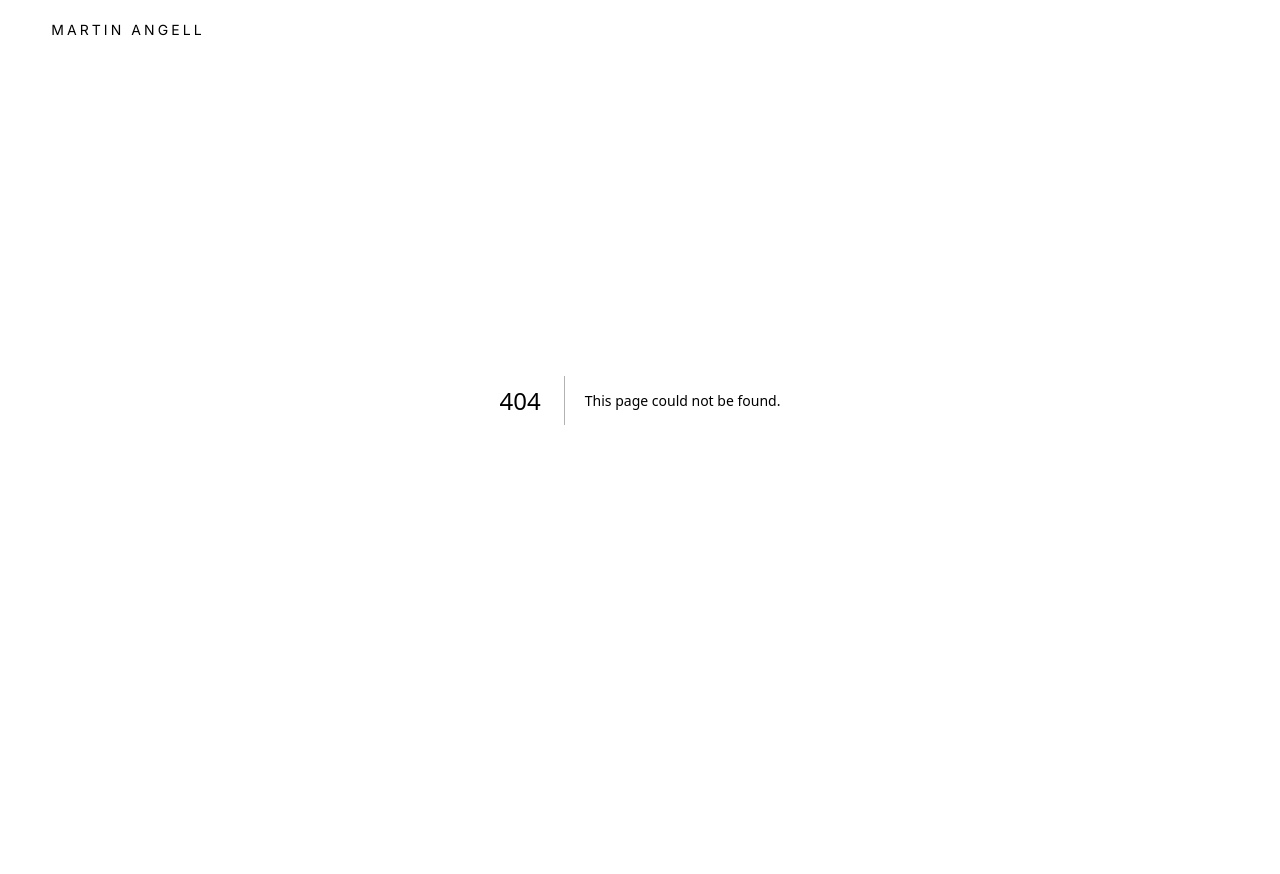
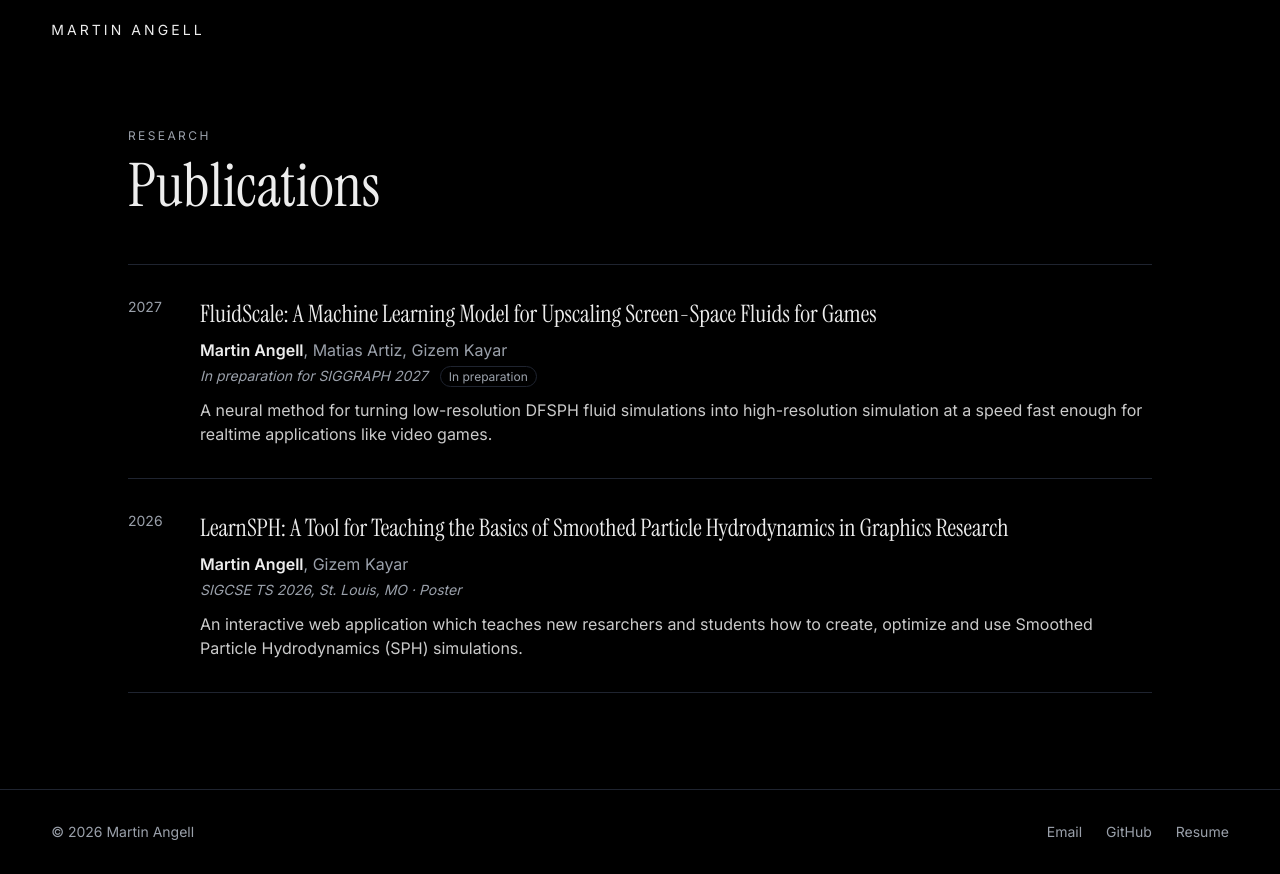
Before and after one commit to MartinTAngell/martinangell, a Next.js app: page /publications in a window 1280 px wide. Before the commit this address had no page. Before the commit the page ends 800 px from the top, so only its background shows below. Built offline with nearby package versions, Linux system fonts and the light colour scheme.

Commit message:
Publications pages

```diff
--- /dev/null
+++ b/content/publications/fluidscale.md
@@ -0,0 +1,9 @@
+---
+title: "FluidScale: A Machine Learning Model for Upscaling Screen-Space Fluids for Games"
+authors: ["Martin Angell", "Matias Artiz", "Gizem Kayar"]
+venue: "In preparation for SIGGRAPH 2027"
+year: 2027
+status: "In preparation"
+summary: "A neural method for turning low-resolution DFSPH fluid simulations into high-resolution simulation at a speed fast enough for realtime applications like video games."
+---
+This page is under construction.
--- /dev/null
+++ b/content/publications/learnsph.md
@@ -0,0 +1,11 @@
+---
+title: "LearnSPH: A Tool for Teaching the Basics of Smoothed Particle Hydrodynamics in Graphics Research"
+authors: ["Martin Angell", "Gizem Kayar"]
+venue: "SIGCSE TS 2026, St. Louis, MO · Poster"
+year: 2026
+summary: "An interactive web application which teaches new resarchers and students how to create, optimize and use Smoothed Particle Hydrodynamics (SPH) simulations."
+links:
+  - label: "DOI"
+    href: "https://doi.org/10.1145/3770761.3777283"
+---
+This page is under construction.
--- a/package.json
+++ b/package.json
@@ -11,10 +11,14 @@
   "dependencies": {
     "@react-three/drei": "^10.7.9",
     "@react-three/fiber": "^9.8.1",
+    "@tailwindcss/typography": "^0.5.20",
+    "gray-matter": "^4.0.3",
     "motion": "^13.4.4",
     "next": "15.3.8",
     "react": "^19.3.0",
     "react-dom": "^19.3.0",
+    "react-markdown": "^10.1.0",
+    "remark-gfm": "^4.0.1",
     "three": "^0.186.1"
   },
   "devDependencies": {
--- a/src/app/(pages)/about/page.tsx
+++ b/src/app/(pages)/about/page.tsx
@@ -4,7 +4,7 @@ import Link from "next/link";
 const About = () => {
   return (
     <div>
-      <p className="text-accent-text text-xs uppercase tracking-[0.2em]">ABOUT</p>
+      <p className="text-accent-text text-xs uppercase tracking-[0.2em]">About</p>
       <h1 className="font-serif text-6xl leading-none mt-3">Hi, I&apos;m Martin!</h1>
       <div className="flex flex-col lg:flex-row gap-12 lg:gap-16 mt-8">
         <div className="lg:w-2/3">
--- /dev/null
+++ b/src/app/(pages)/publications/[slug]/page.tsx
@@ -0,0 +1,51 @@
+import { getPublication, getPublications } from "@/lib/publications";
+import Image from "next/image";
+import Link from "next/link";
+import { notFound } from "next/navigation";
+import ReactMarkdown from "react-markdown";
+import remarkGfm from "remark-gfm";
+
+export function generateStaticParams() {
+  return getPublications().map((p) => ({ slug: p.slug }));
+}
+
+export async function generateMetadata({ params }: { params: Promise<{ slug: string }> }) {
+  const { slug } = await params;
+  const p = getPublication(slug);
+  return p ? { title: `${p.title} | Martin Angell`, description: p.summary } : {};
+}
+
+const Publication = async ({ params }: { params: Promise<{ slug: string }> }) => {
+  const { slug } = await params;
+  const p = getPublication(slug);
+  if (!p) notFound();
+  return (
+    <article className="max-w-3xl">
+      <Link href="/publications" className="text-sm text-accent-text hover:text-fg">← All publications</Link>
+
+      <p className="mt-10 text-accent-text text-xs uppercase tracking-[0.2em]">{p.venue}</p>
+      <h1 className="font-serif text-5xl leading-tight mt-3">{p.title}</h1>
+      <p className="mt-4 text-accent-text">{p.authors.join(", ")}</p>
+
+      {p.links && (
+        <div className="mt-4 flex flex-wrap gap-5 text-sm text-accent">
+          {p.links.map((l) => (
+            <a key={l.href} href={l.href} target="_blank" rel="noopener noreferrer" className="hover:underline underline-offset-4">{l.label} →</a>
+          ))}
+        </div>
+      )}
+
+      {p.image && (
+        <div className="relative mt-10 aspect-video overflow-hidden rounded-xl border border-dg bg-accent-bg">
+          <Image src={p.image} alt={p.title} fill className="object-cover" sizes="(min-width: 768px) 48rem, 100vw" unoptimized={p.image.endsWith(".gif")} />
+        </div>
+      )}
+
+      <div className="prose prose-invert mt-10 max-w-none prose-headings:font-serif prose-headings:font-normal prose-a:text-accent">
+        <ReactMarkdown remarkPlugins={[remarkGfm]}>{p.body}</ReactMarkdown>
+      </div>
+    </article>
+  )
+}
+
+export default Publication;
--- /dev/null
+++ b/src/app/(pages)/publications/page.tsx
@@ -0,0 +1,45 @@
+import { getPublications } from "@/lib/publications";
+import Link from "next/link";
+
+const Authors = ({ authors }: { authors: string[] }) => (
+  <>
+    {authors.map((name, i) => (
+      <span key={name}>
+        {i > 0 && ", "}
+        {name.startsWith("Martin Angell") ? <b className="font-semibold text-fg">{name}</b> : name}
+      </span>
+    ))}
+  </>
+);
+
+
+const Publications = () => {
+  const publications = getPublications();
+
+  return (
+    <div>
+      <p className="text-accent-text text-xs uppercase tracking-[0.2em]">Research</p>
+      <h1 className="font-serif text-6xl leading-none mt-3">Publications</h1>
+      <ol className="mt-12 divide-y divide-dg border-y border-dg">
+        {publications.map((p) => (
+          <li key={p.slug}>
+            <Link href={`/publications/${p.slug}`} className="group grid gap-2 py-8 md:grid-cols-[4rem_1fr]">
+              <span className="text-sm text-accent-text">{p.year}</span>
+              <div>
+                <h2 className="font-serif text-2xl leading-snug transition group-hover:text-accent">{p.title}</h2>
+                <p className="mt-2 text-accent-text"><Authors authors={p.authors} /></p>
+                <p className="mt-1 text-sm italic text-accent-text">
+                  {p.venue}
+                  {p.status && <span className="ml-3 rounded-full border border-dg px-2 py-0.5 text-xs not-italic">{p.status}</span>}
+                </p>
+                <p className="mt-3 text-fg/85">{p.summary}</p>
+              </div>
+            </Link>
+          </li>
+        ))}
+      </ol>
+    </div>
+  )
+}
+
+export default Publications;
--- /dev/null
+++ b/src/lib/publications.ts
@@ -0,0 +1,32 @@
+import path from "node:path";
+import fs from "node:fs";
+import matter from "gray-matter";
+
+const DIR = path.join(process.cwd(), "content/publications");
+
+export type Publication = {
+  slug: string;
+  title: string;
+  authors: string[];
+  venue: string;
+  year: number;
+  status?: string;
+  summary: string;
+  image?: string;
+  links?: { label: string; href: string }[];
+  body: string;
+}
+
+export function getPublication(slug: string): Publication | null {
+  const file = path.join(DIR, `${slug}.md`);
+  if (!fs.existsSync(file)) return null;
+  const { data, content } = matter(fs.readFileSync(file, "utf8"));
+  return { ...(data as Omit<Publication, "slug" | "body">), slug, body: content };
+}
+
+export function getPublications(): Publication[] {
+  return fs.readdirSync(DIR)
+    .filter((f) => f.endsWith(".md"))
+    .map((f) => getPublication(f.replace(/\.md$/, ""))!)
+    .sort((a, b) => b.year - a.year);
+}
```
Also changed, not shown: 1 other file (tests, documents, lock files or other folders).
